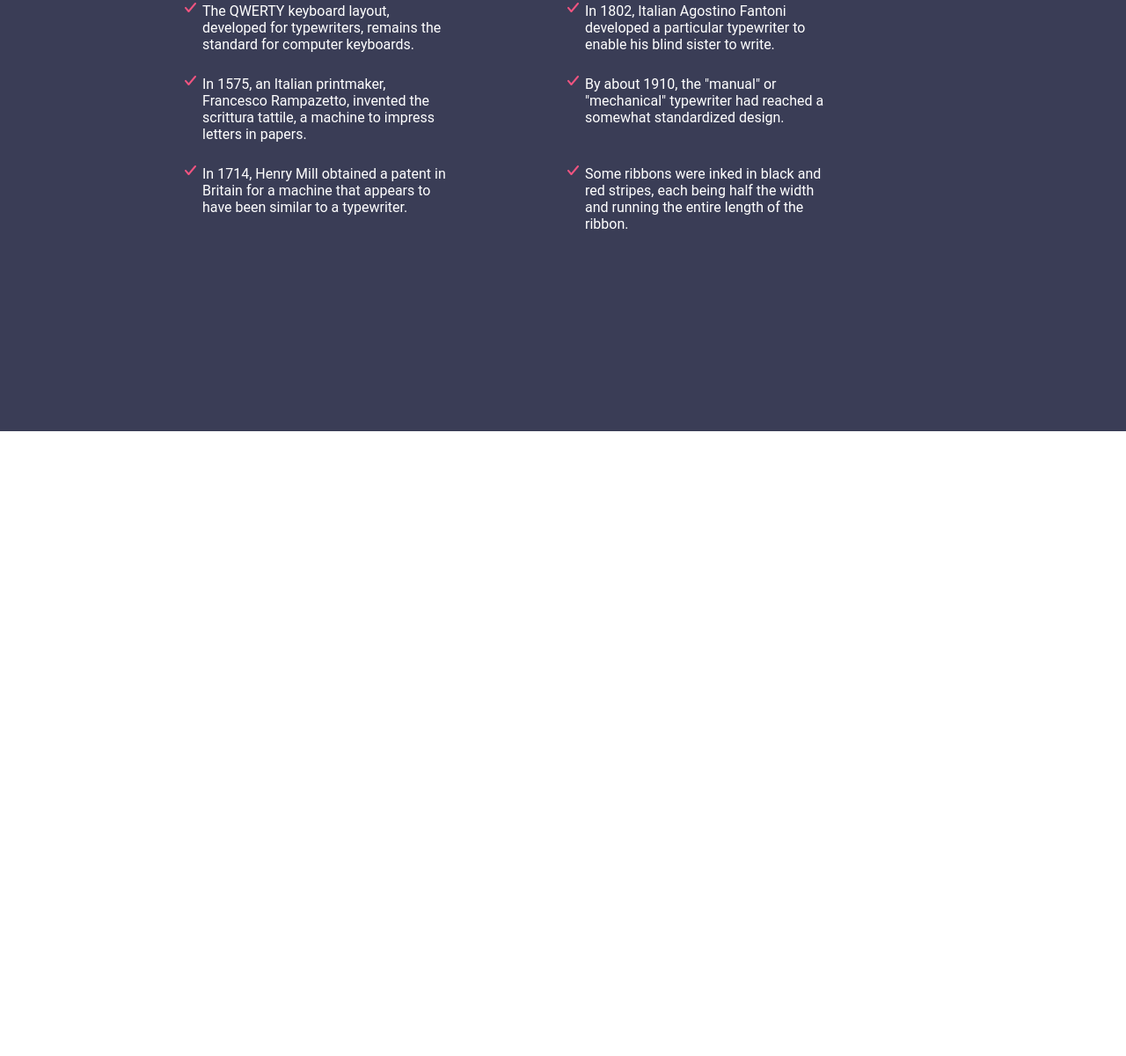
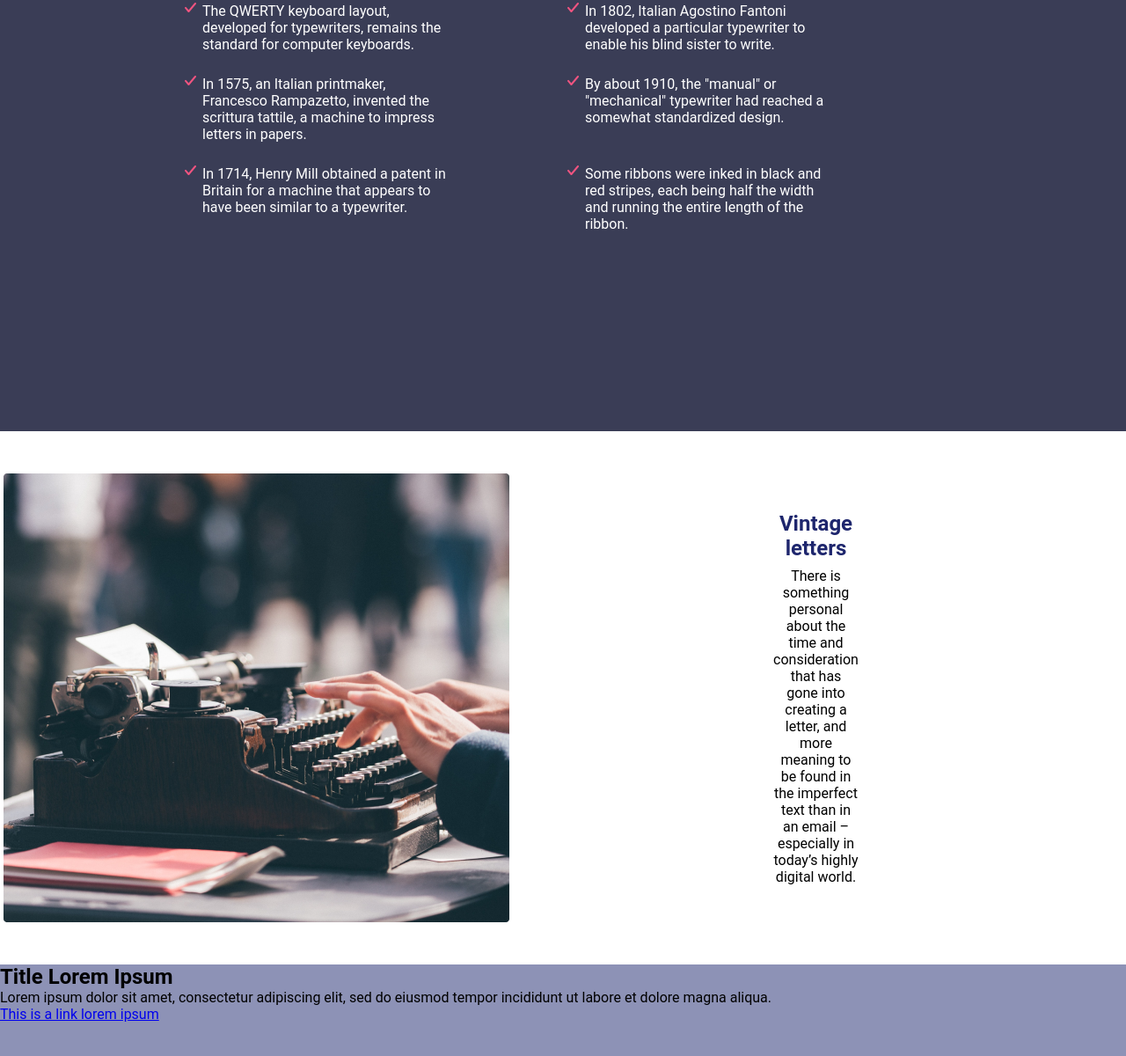
Before and after one commit to mcmicko/beeit-project-2022, a plain HTML site: page index.html in a window 1280 px wide. Shown: the part 3125-4325 px from the top of the page at 88% size. Before the commit the page ends 3615 px from the top, so only its background shows below. Drawn offline with Linux system fonts and the light colour scheme.

Commit message:
Section 5

```diff
--- a/index.html
+++ b/index.html
@@ -253,5 +253,31 @@
         </div>
       </div>
     </section>
+
+    <section class="section-5">
+      <div class="container">
+        <img src="./images/writing.png" alt="" />
+        <div class="vintage-letter">
+          <h1>Vintage letters</h1>
+          <p>
+            There is something personal about the time and consideration that
+            has gone into creating a letter, and more meaning to be found in the
+            imperfect text than in an email – especially in today’s highly
+            digital world.
+          </p>
+        </div>
+      </div>
+    </section>
+
+    <section class="section-6">
+      <div class="title">
+        <h1>Title Lorem Ipsum</h1>
+        <p>
+          Lorem ipsum dolor sit amet, consectetur adipiscing elit, sed do
+          eiusmod tempor incididunt ut labore et dolore magna aliqua.
+        </p>
+      </div>
+      <a href="#" class="link-lorem">This is a link lorem ipsum</a>
+    </section>
   </body>
 </html>
--- a/scss/style.scss
+++ b/scss/style.scss
@@ -463,3 +463,47 @@ summary {
     }
   }
 }
+
+.section-5 {
+  width: 100%;
+  height: 606px;
+
+  .container {
+    display: flex;
+    padding: 48px 210px;
+    justify-content: center;
+    align-items: center;
+    @media (max-width: 360px) {
+      flex-direction: column;
+      padding: 0;
+    }
+
+    img {
+      @media (max-width: 360px) {
+        width: 312px;
+        height: 276px;
+      }
+    }
+
+    .vintage-letter {
+      text-align: center;
+      margin: 0 300px;
+      @media (max-width: 360px) {
+        margin: 24px 24px;
+        text-align: left;
+      }
+
+      h1 {
+        font-weight: 700;
+        color: #1e266d;
+        margin-bottom: 8px;
+      }
+    }
+  }
+}
+
+.section-6 {
+  width: 100%;
+  height: 740px;
+  background-color: #8d92b6;
+}
```
Also changed, not shown: css/style.css, images/writing.png (added), 1 other file.
